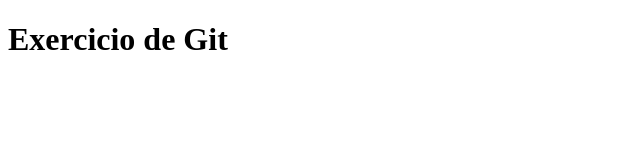
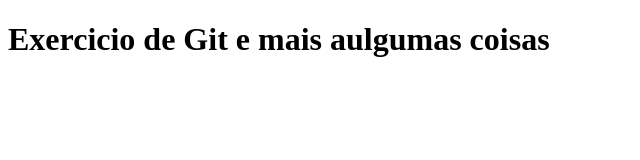
Before and after one commit to BrunoHWM/pull_request_261n., a plain HTML site: page index.html in a window 1280 px wide. Shown: the whole page, without its empty margins (0-640 px from the left). Drawn offline with Linux system fonts and the light colour scheme.

Commit message:
Update index.html

```diff
--- a/index.html
+++ b/index.html
@@ -3,9 +3,9 @@
 <head>
     <meta charset="UTF-8">
     <meta name="viewport" content="width=device-width, initial-scale=1.0">
-    <title>Pagina nova</title>
+    <title>Pagina nova 2</title>
 </head>
 <body>
-    <h1>Exercicio de Git</h1>
+    <h1>Exercicio de Git e mais aulgumas coisas </h1>
 </body>
 </html>
```
